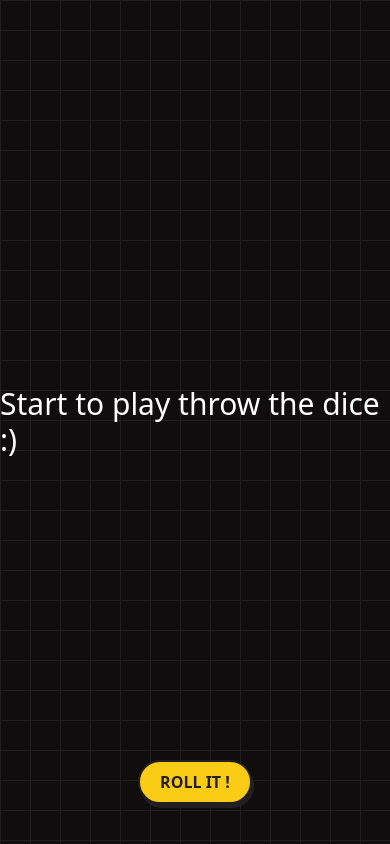
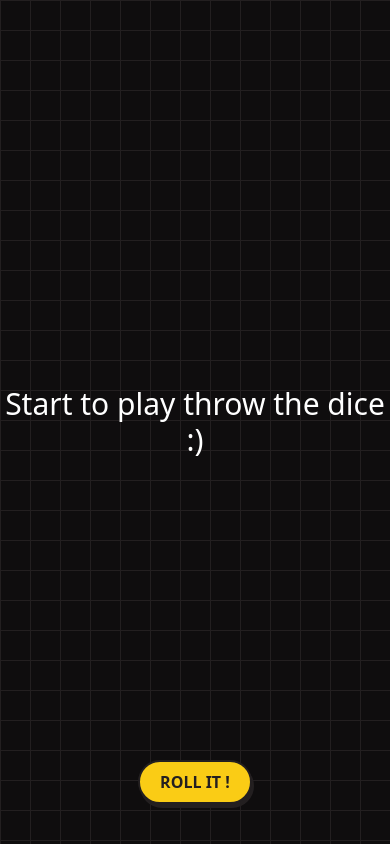
Before and after one commit to UnMugViolet/dice-roller, a Vue app in the folder dice-roller/: page / in a window 390 px wide. Built offline with nearby package versions, Linux system fonts and the light colour scheme.

Commit message:
🎨 Fix issue with height on mobile

```diff
--- a/dice-roller/src/components/HelloWorld.vue
+++ b/dice-roller/src/components/HelloWorld.vue
@@ -5,11 +5,12 @@
     :disabled="rolling">Roll it ! </button>
   </div>
 
-  <section class="w-screen h-screen bg-coal bg-image-square overflow-hidden">
+  <section class="w-screen h-screen-responsive bg-coal bg-image-square overflow-hidden">
     <div class="w-full h-full flex justify-center items-center">
         <div v-if="randomNumber" class="face text-white">{{ randomNumber }}</div>
-        <h1 v-else class="text-white text-3xl">Start to play throw the dice :) </h1>
+        <h1 v-else class="text-white text-3xl text-center">Start to play throw the dice :) </h1>
     </div>
+
   </section>
 </template>
 
@@ -69,4 +70,7 @@ export default {
   filter: drop-shadow(0px 0px 0px #231f20);
 }
 
+.h-screen-responsive {
+  height: 100dvh;
+}
 </style>
```
